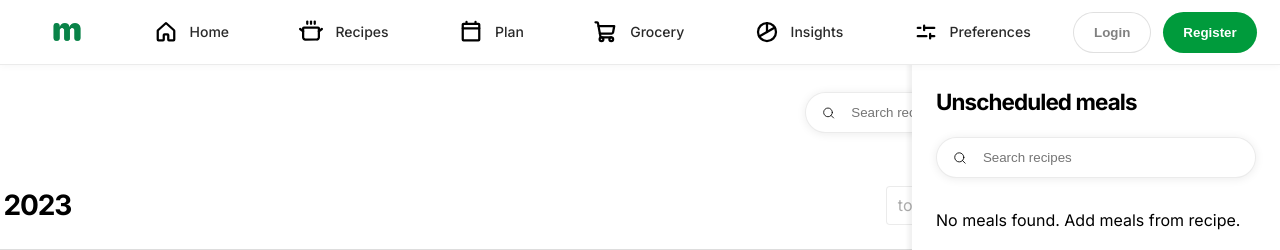
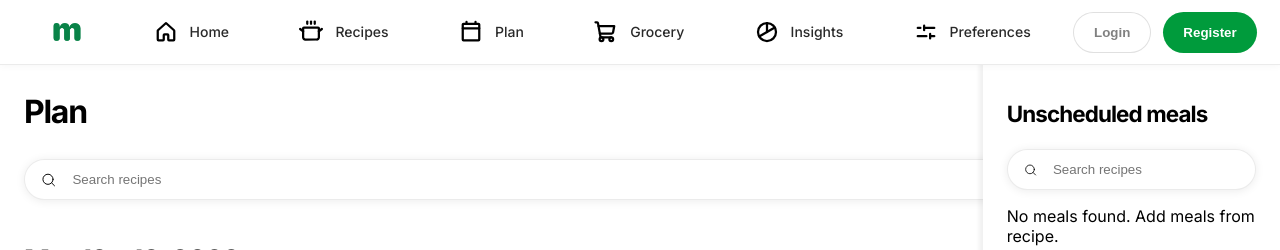
Before and after one commit to jamesrotanson/menuboard, a React (Create React App) app: page /plan in a window 1280 px wide. Shown: the top 250 px of the page. Built offline with nearby package versions, Linux system fonts and the light colour scheme.

Commit message:
Fixed unscheduled sidebar layout

```diff
--- a/src/App.css
+++ b/src/App.css
@@ -161,6 +161,7 @@ img {
   width: 100%;
   margin-bottom: 20px;
   margin-top: 124px;
+  gap: 8px;
 }
 
 .Page-title {
@@ -369,7 +370,7 @@ img {
   box-shadow: 0px 1px 10px rgba(0, 0, 0, 0.08);
   border-radius: 44px;
   width: auto;
-  margin-bottom: 32px;
+  /* margin-bottom: 32px; */
 }
 
 .Search-input {
@@ -1043,9 +1044,25 @@ button {
 
 /* PLAN SIDEBAR */
 .Plan-page-container {
-  margin-right: 368px;
+  display: flex;
+  flex-direction: row;
+  /* margin-right: 368px; */
   height: 100vh;
   overflow: scroll;
+  width: 100%;
+  justify-content: center;
+  /* align-items: center; */
+}
+
+.Plan-page-container .Page-container {
+  display:block;
+  width: auto;
+  height: 100vh;
+  overflow: scroll;
+  margin-bottom: 0;
+  padding-left: 24px;
+  padding-right: 24px;
+
 }
 
 .Plan-page-container::-webkit-scrollbar {
@@ -1057,11 +1074,11 @@ button {
   background-color: white;
   width: 320px;
   height: 100%;
-  position: absolute;
+  /* position: absolute; */
   right: 0;
   top: 0;
   overflow: scroll;
-  padding: 80px 24px 24px 24px;
+  padding: 108px 24px 24px 24px;
   box-shadow: -4px 0px 4px rgba(0, 0, 0, 0.06);
 }
 
@@ -1510,6 +1527,7 @@ button {
     /* justify-content: center; */
     /* align-items: center; */
     /* text-align: center; */
+
   }
 
   .Page-cover-container-hero {
@@ -1617,8 +1635,11 @@ button {
     margin-bottom: 2px;
   }
 
-  .Plan-page-container {
-    margin-right: 0;
+
+  .Plan-page-container .Page-container {
+    padding-left: 0;
+    padding-right: 0;
+    width: 100%;
   }
 
   .Plan-sidebar {
--- a/src/components/UnscheduledSidebar.js
+++ b/src/components/UnscheduledSidebar.js
@@ -32,8 +32,8 @@ const UnscheduledSidebar = () => {
     )
 
     return (
+      <>
         <div className='Plan-sidebar'>
-
             <h3>Unscheduled meals</h3>
             <SearchBar placeholder="Search recipes" onChange={handleSearch} appearance="default"/>
             <ul>
@@ -77,6 +77,7 @@ const UnscheduledSidebar = () => {
               />
             }
         </div>
+      </>
   )
 }
 
--- a/src/routes/MealPlan.js
+++ b/src/routes/MealPlan.js
@@ -1,11 +1,10 @@
 import React, {useState} from 'react';
 import MealCalendar from '../components/MealCalendar';
 import Button from '../components/Button';
-import { Export } from 'phosphor-react';
+import { CalendarPlus } from 'phosphor-react';
 import SearchBar from '../components/SearchBar';
 import LoadingPage from './LoadingPage';
 import { useSelector } from 'react-redux';
-import RecipeCard from '../components/RecipeCard';
 import UnscheduledSidebar from '../components/UnscheduledSidebar';
 import FeedbackCollector from '../components/FeedbackCollector';
 
@@ -18,8 +17,14 @@ const MealPlan = () => {
   const recipeList = useSelector((state) => state.recipe.recipeList)
   const unscheduledRecipeList = useSelector((state) => state.recipe.unscheduledRecipeList)
 
+  const [planSidebarVisible, setPlanSidebarVisible] = useState(true)
+
+  const handleToggleSidebar = () => {
+    setPlanSidebarVisible(!planSidebarVisible)
+  }
+
   return (
-    <div>
+    <>
       {loading ? <LoadingPage/> :
       <div className='Plan-page-container'>
         <div className='Page-container'>
@@ -31,17 +36,24 @@ const MealPlan = () => {
                   {/* <p>Plan your weekly meals by drag and dropping recipes, food delivery, and dining out options for the week</p> */}
                 </div>
               </div>
-              <SearchBar placeholder="Search recipes and ingredients" onChange={""} appearance="default"/>
+              <Button appearance="secondary" name="My list" iconBefore={<CalendarPlus/>} onClick={handleToggleSidebar}/>
+            </div>
+            <SearchBar placeholder="Search recipes" onChange={""} appearance="default"/>
+            <br></br>
+            <br></br>
 
-            </div>
             <MealCalendar/>
             <FeedbackCollector/>
           </div>
         </div>
+
+        {planSidebarVisible &&
           <UnscheduledSidebar/>
-        </div>
+        }
+
+      </div>
       }
-    </div>
+    </>
   );
 
 };
```
Lines whose indentation alone changed are shown as unchanged.
